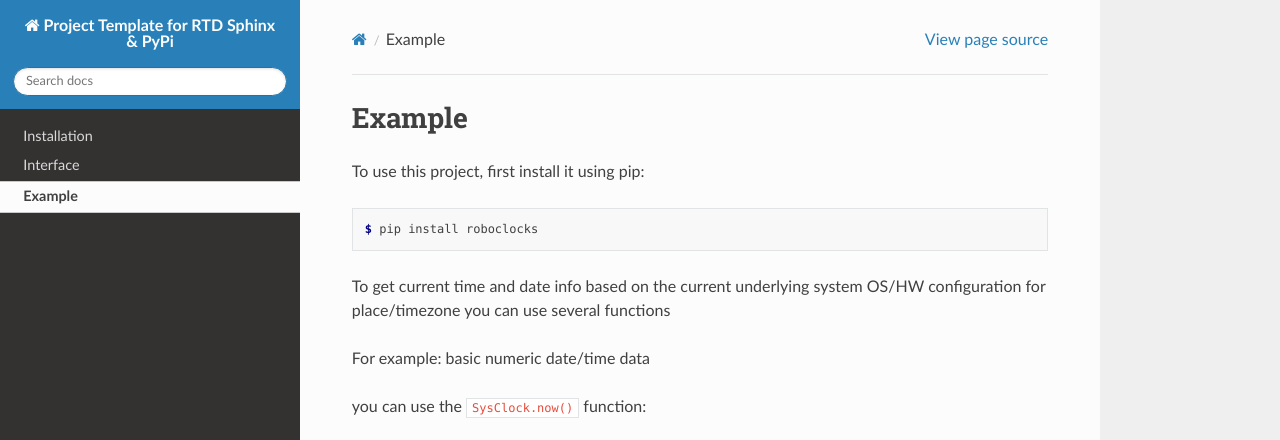
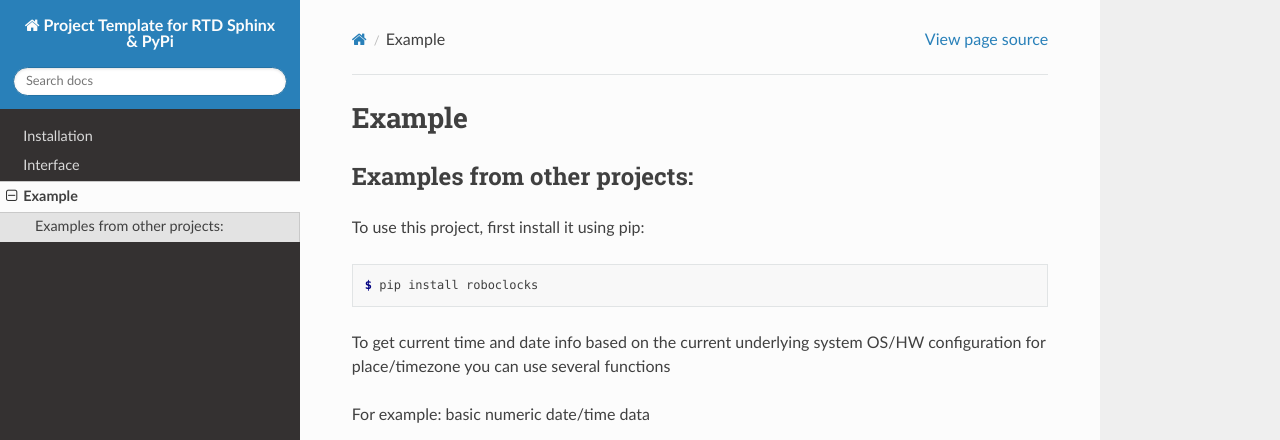
Before and after one commit to mkner/robo-pid, a Sphinx documentation site: the page built from docs/examples.rst, in a window 1280 px wide and 1319 px high, cut to the strip 0-440 px from the top of the window. Built offline with Sphinx 7.4.7 and the Read the Docs theme 2.0.0, drawn with Linux system fonts in a browser that asks for light colours.

Commit message:
Update examples.rst

```diff
--- a/docs/examples.rst
+++ b/docs/examples.rst
@@ -3,6 +3,8 @@
 Example
 ------------
 
+Examples from other projects:
+****************************
 To use this project, first install it using pip:
 
 .. code-block:: console
```
